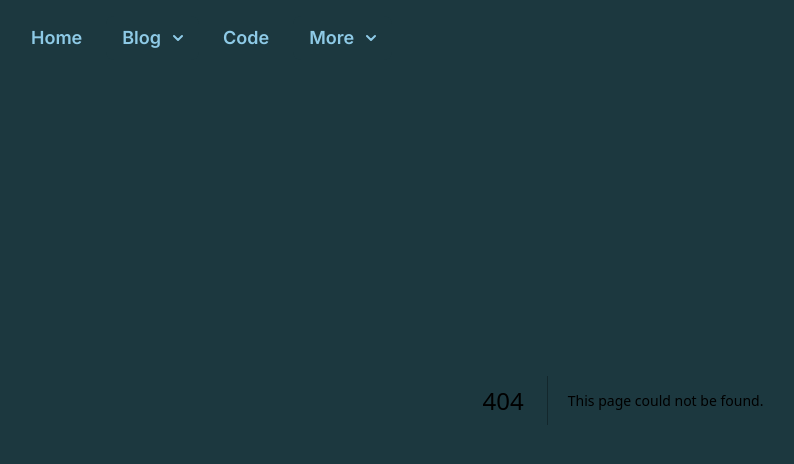
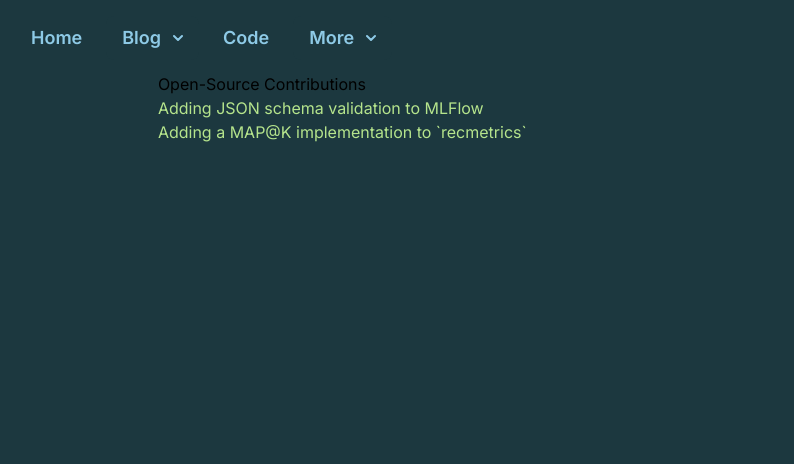
Before and after one commit to mrkaye97/site-2.0, a Next.js app: page /code in a window 1280 px wide. Before the commit this address had no page. Shown: the top 464 px of the page, without its empty margins (17-811 px from the left). Built offline with nearby package versions, Linux system fonts and the light colour scheme.

Commit message:
add code page

```diff
--- /dev/null
+++ b/pages/code.tsx
@@ -0,0 +1,39 @@
+import React from 'react';
+
+function TextLink({text, href}: {text: string, href: string}) {
+    return (
+        <a
+        href={href}
+        className="text-light-seafoam hover:text-seafoam-green transition-colors"
+        target="_blank"
+      >
+        {text}
+      </a>
+
+    )
+}
+
+export default function Code() {
+  return (
+    <div>
+      <p>I like writing code for fun, to explore interesting questions and problems, and to improve the tools I use.</p>
+
+        <h2>ZenSearch</h2>
+        <p>
+            <TextLink text="ZenSearch" href="https://zensearch.jobs"/> is a NextJS / FastAPI app I've been building to make your job hunt more sane.{' '}
+            <TextLink text="You can read about it on my blog" href="https://matthewrkaye.com/posts/2023-11-10-jobcrawler/jobcrawler.html"/>.
+        </p>
+
+
+        <h2>Open-Source Contributions</h2>
+        <ul>
+          <li>
+            <TextLink text="Adding JSON schema validation to MLFlow" href="https://github.com/mlflow/mlflow/pull/5458"/>
+          </li>
+          <li>
+            <TextLink text="Adding a MAP@K implementation to `recmetrics`" href="https://github.com/statisticianinstilettos/recmetrics/pull/50"/>
+          </li>
+        </ul>
+    </div>
+  );
+};
--- a/pages/index.tsx
+++ b/pages/index.tsx
@@ -12,7 +12,7 @@
 
 export default function Home() {
   return (
-    <div className="flex flex-col min-h-screen text-seafoam-green">
+    <div className="flex flex-col items-center justify-center min-h-screen text-seafoam-green">
       <div className="w-full p-8 flex items-center justify-center min-h-screen">
         <div className="text-center space-y-4">
           <Image
--- a/pages/layout.tsx
+++ b/pages/layout.tsx
@@ -8,7 +8,7 @@
   return (
     <div className={`flex flex-col min-h-screen ${inter.className}`}>
       <Navbar />
-      <div className="flex flex-1 items-center justify-center px-8 bg-darker-blue">
+      <div className="flex flex-1 justify-center px-8 bg-darker-blue">
         <main>{children}</main>
       </div>
     </div>
```
